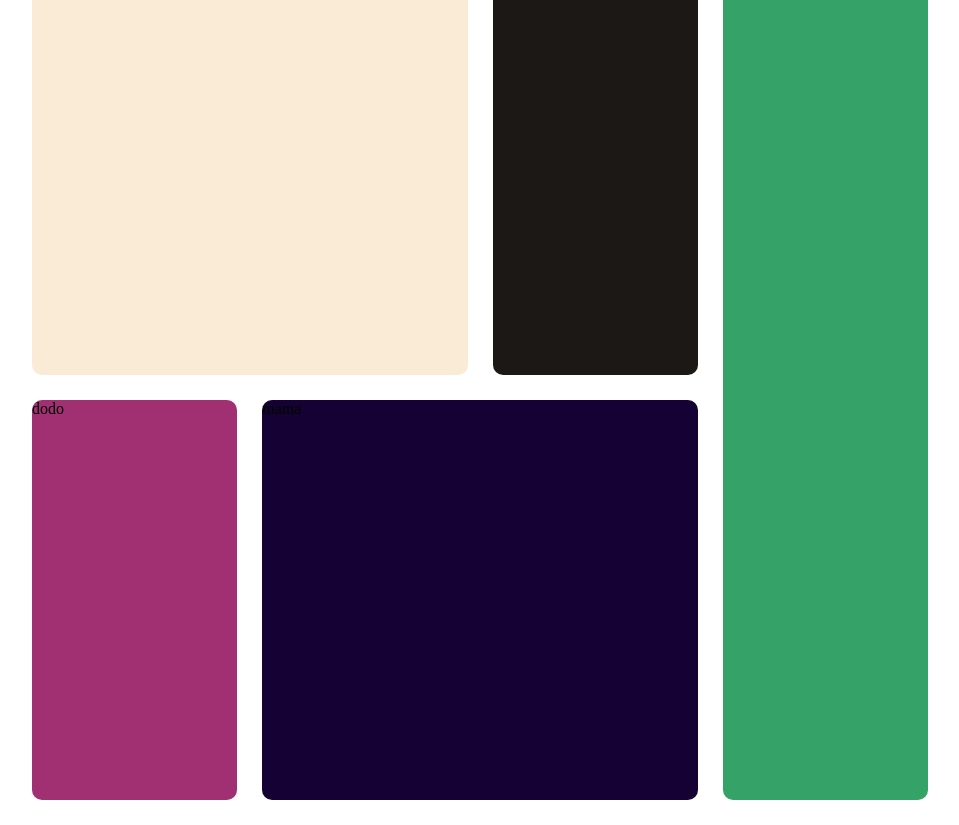
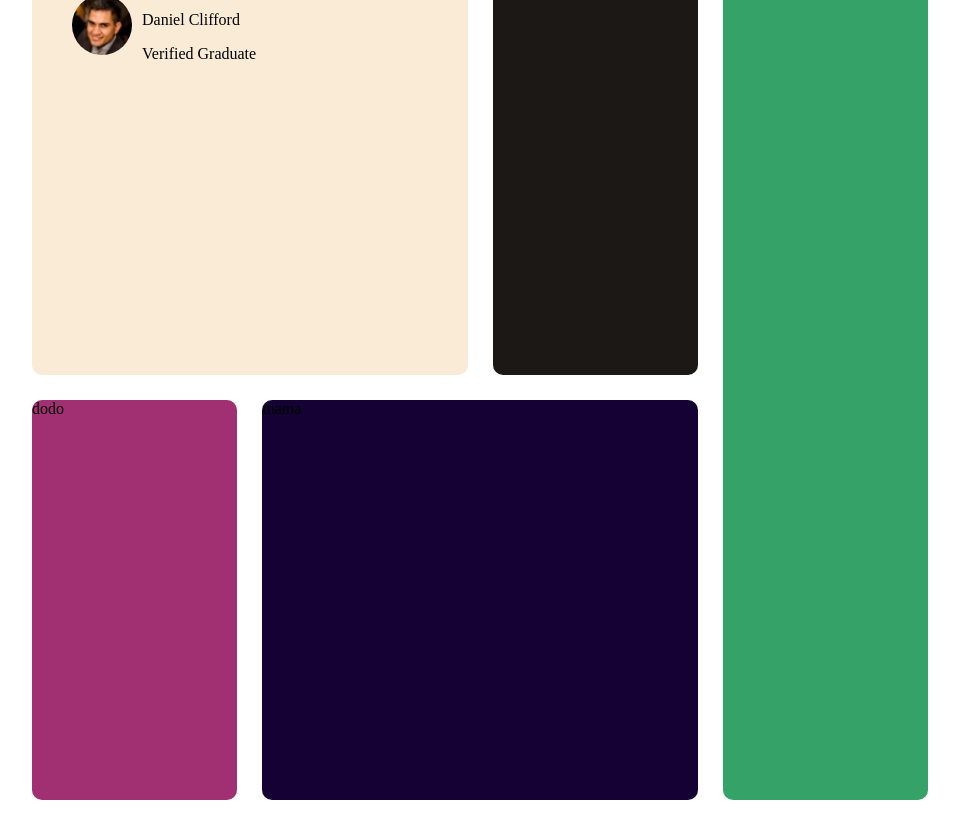
Before and after one commit to Miriam2245/TESTIMONIAL-GRID-SECTION-PROJECT, a plain HTML site: page index.html in a window 1280 px wide. Shown: the whole page, without its empty margins (160-1119 px from the left). Drawn offline with Linux system fonts and the light colour scheme.

Commit message:
added images to asset folder

```diff
--- a/index.html
+++ b/index.html
@@ -8,7 +8,21 @@
   </head>
   <body>
     <main class="main-section">
-      <div class="testimony-1">mimi</div>
+      <div class="testimony-1">
+        <div class="profile-section">
+          <div class="profile-picture">
+            <img
+              class="daniel-img"
+              src="assets/image-daniel.jpg"
+              alt="Daniel Clifford"
+            />
+          </div>
+          <div class="profile-name">
+            <p>Daniel Clifford</p>
+            <p>Verified Graduate</p>
+          </div>
+        </div>
+      </div>
       <div class="testimony-2">kiki</div>
       <div class="testimony-3">bobo</div>
       <div class="testimony-4">dodo</div>
--- a/style.css
+++ b/style.css
@@ -19,6 +19,23 @@ body {
   height: 400px;
   border-radius: 10px;
 }
+.profile-section {
+  display: flex;
+  gap: 10px;
+  margin-left: 40px;
+  margin-top: 20px;
+}
+.profile-picture {
+  width: 60px;
+  height: 60px;
+  border-radius: 50%;
+}
+.daniel-img {
+  width: 60px;
+  height: 60px;
+  border-radius: 50%;
+}
+
 .testimony-2 {
   background-color: rgb(27, 24, 21);
   border-radius: 10px;
```
Also changed, not shown: assets/bg-pattern-quotation.svg (added), assets/favicon-32x32.png (added), assets/image-daniel.jpg (added), assets/image-jeanette.jpg (added), assets/image-jonathan.jpg (added), assets/image-kira.jpg (added), assets/image-patrick.jpg (added).
